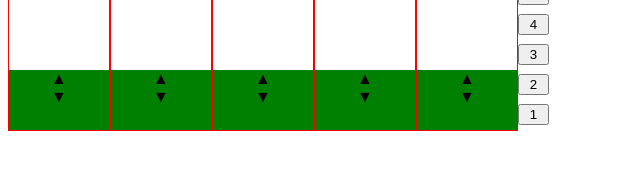
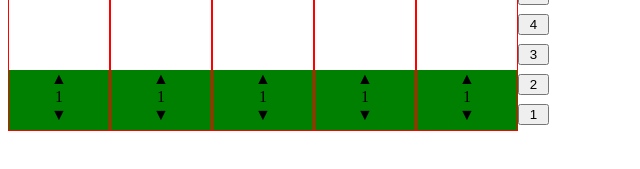
Before and after one commit to raidersk8/emulatorLifts, a Vue app: page / in a window 1280 px wide. Shown: the part 179-348 px from the top of the page, without its empty margins (0-640 px from the left). Built offline with nearby package versions, Linux system fonts and the light colour scheme.

Commit message:
Добавил изменение этажей во время движения лифта

```diff
--- a/src/api/EmulatorLifts.ts
+++ b/src/api/EmulatorLifts.ts
@@ -6,6 +6,7 @@ import { StateLift } from '@/enums/bootstrap'
 interface ILift {
 	floor: number,
 	state: StateLift,
+	moveFloor: number, // Номер этажа во время движения
 }
 
 // Данные лифтов
@@ -45,6 +46,7 @@ function fillLifts(count: number):void {
 		lifts.value[i] = {
 			floor: 1,
 			state: StateLift.ready,
+			moveFloor: 1,
 		};
 	}
 }
--- a/src/components/emulator-lifts.vue
+++ b/src/components/emulator-lifts.vue
@@ -5,6 +5,7 @@
 			:key="index"
 			:count-floor="countFloor"
 			:floor="lift.floor"
+			v-model:move-floor="lift.moveFloor"
 			:state="lift.state"
 			@changeState="handleChangeStateLift($event, index)"
 		/>
--- a/src/components/lift-cabin.vue
+++ b/src/components/lift-cabin.vue
@@ -1,5 +1,6 @@
 <template>
 	<div class="lift-cabin" :class="classes">
+		{{ floor }}
 	</div>
 </template>
 
@@ -10,6 +11,7 @@ import { StateLift, DirectionsLift } from '@/enums/bootstrap' // Enum StateLift
 
 export default defineComponent({
 	props: {
+		floor: Number,
 		state: {
 			type: Number as PropType<StateLift>,
 			default: StateLift.ready,
--- a/src/components/lift-shaft.vue
+++ b/src/components/lift-shaft.vue
@@ -4,6 +4,7 @@
 			class="lift-shaft__lift-cabin"
 			:style="{ bottom: liftCabinButton, 'transition-duration': liftCabinDuration}"
 			:state="state"
+			:floor="moveFloor"
 			:direction="direction"
 		/>
 	</div>
@@ -17,6 +18,11 @@ import { StateLift, DirectionsLift } from '@/enums/bootstrap' // Enum StateLift
 
 export default defineComponent({
 	props: {
+		// Положение лифта во время анимации
+		moveFloor: {
+			type: Number,
+			default: 1,
+		},
 		// Этаж
 		floor: {
 			type: Number,
@@ -49,7 +55,7 @@ export default defineComponent({
 			height: 0,
 		};
 	},
-	emits: ['changeState'],
+	emits: ['changeState', 'update:moveFloor'],
 	components: {
 		LiftCabin,
 	},
@@ -59,8 +65,8 @@ export default defineComponent({
 		 */
 		floor() {
 			// Высчитываем скорость лифта
-			const timeout = Math.abs(this.oldFloor - this.floor);
-			this.liftCabinDuration = timeout + 's';
+			const seconds = Math.abs(this.oldFloor - this.floor);
+			this.liftCabinDuration = seconds + 's';
 
 			// Определяем направление лифта
 			if (this.floor > this.oldFloor) {
@@ -69,10 +75,13 @@ export default defineComponent({
 				this.direction = DirectionsLift.down;
 			}
 
+			// Помечаем изначальное движение лифта
+			this.updateMoveFloor(this.oldFloor);
+
 			this.oldFloor = this.floor;
 
 			// Изменяем изменение состояния лифтов по мере прохождения анимации
-			this.liftCycleFromMoveToReady(timeout * 1000);
+			this.liftCycleFromMoveToReady(seconds);
 		},
 	},
 	mounted() {
@@ -116,9 +125,20 @@ export default defineComponent({
 		/**
 		 * Меняем состояния лифта от начала движения до готовности к новому вызову
 		 */
-		async liftCycleFromMoveToReady(duration: number): Promise<void> {
+		async liftCycleFromMoveToReady(seconds: number): Promise<void> {
 			this.changeState(StateLift.move);
-			await this.delay(duration);
+
+			// Каждую секунду меняем этаж
+			let moveFloorInterval = setInterval(() => {
+				if (this.moveFloor < this.floor) {
+					this.updateMoveFloor(Math.min(this.moveFloor + 1, this.floor));
+				} else {
+					this.updateMoveFloor(Math.max(this.moveFloor - 1, this.floor));
+				}
+			}, 1000);
+			await this.delay(seconds * 1000);
+			clearTimeout(moveFloorInterval);
+			this.updateMoveFloor(this.floor);
 			this.changeState(StateLift.wait);
 			await this.delay(this.waitingTime);
 			this.changeState(StateLift.ready);
@@ -132,6 +152,13 @@ export default defineComponent({
 			return new Promise((resolve) => {
 				setTimeout(resolve, duration);
 			});
+		},
+
+		/**
+		 * Обновляем изменение этажей во время движения лифта
+		 */
+		updateMoveFloor(value: number) {
+			this.$emit('update:moveFloor', value);
 		},
 	},
 });
```
